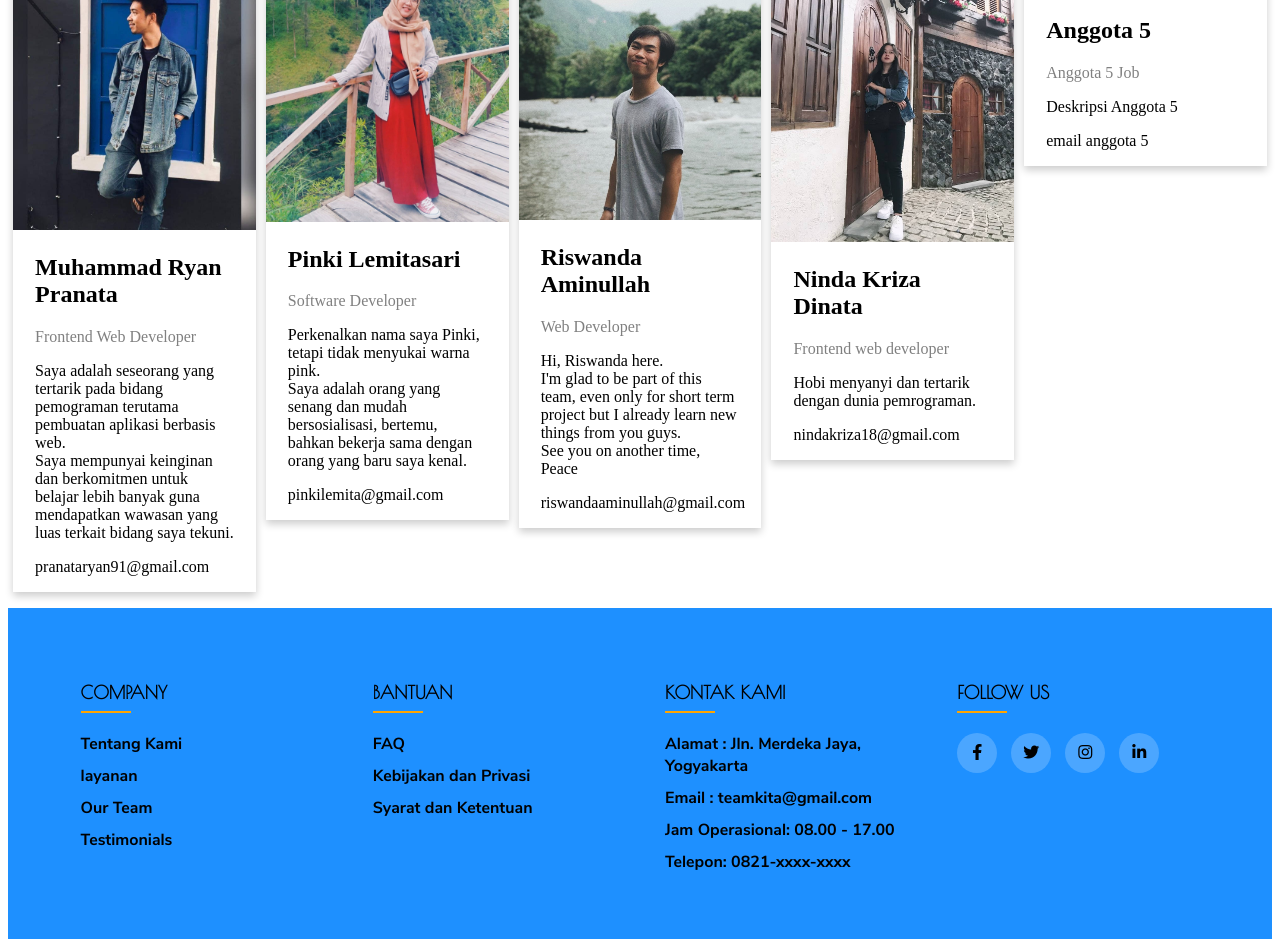
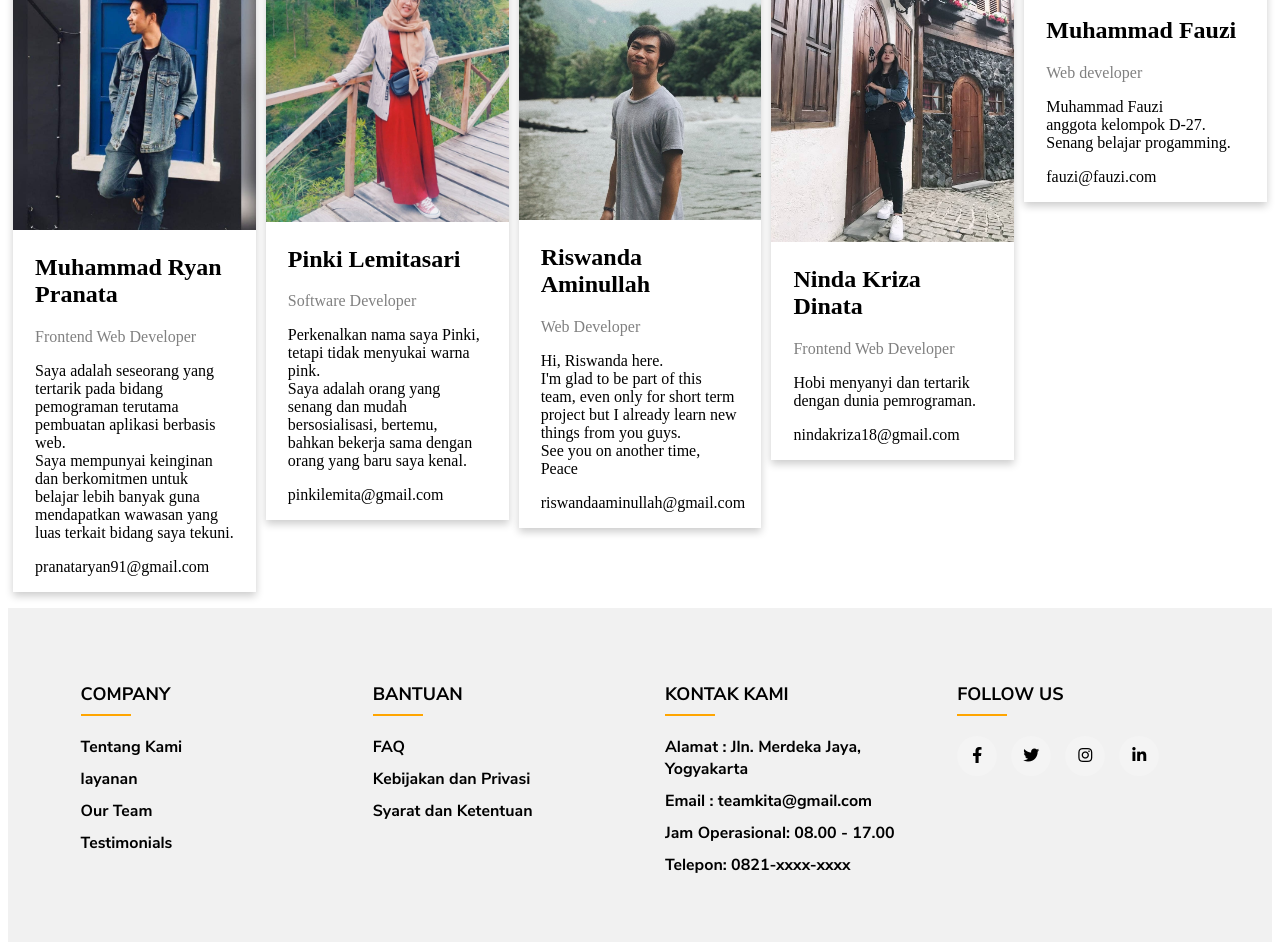
Before and after one commit to riswnda/web-d27, a plain HTML site: page index.html in a window 1280 px wide. Shown: the part 988-1938 px from the top of the page. Drawn offline with Linux system fonts and the light colour scheme.

Commit message:
Finalize project
*Update profile M. Fauzi
*Update Background color footer

```diff
--- a/index.html
+++ b/index.html
@@ -127,7 +127,7 @@
           />
           <div class="container">
             <h2>Ninda Kriza Dinata</h2>
-            <p class="title">Frontend web developer</p>
+            <p class="title">Frontend Web Developer</p>
             <p>Hobi menyanyi dan tertarik dengan dunia pemrograman.</p>
             <p>nindakriza18@gmail.com</p>
           </div>
@@ -142,10 +142,11 @@
             style="width: 100%"
           />
           <div class="container">
-            <h2>Anggota 5</h2>
-            <p class="title">Anggota 5 Job</p>
-            <p>Deskripsi Anggota 5</p>
-            <p>email anggota 5</p>
+            <h2>Muhammad Fauzi</h2>
+            <p class="title">Web developer</p>
+            <p>Muhammad Fauzi <br>
+            anggota kelompok D-27. Senang belajar progamming.</p>
+            <p>fauzi@fauzi.com</p>
           </div>
         </div>
       </div>
--- a/main.css
+++ b/main.css
@@ -242,7 +242,7 @@ main .team-desc {
 
 /* Footer */
 footer {
-  background-color: rgb(30,144,255);
+  background-color: #f1f1f1;
   padding: 50px 0;
 }
 
@@ -263,7 +263,7 @@ footer {
 
 .footer-col h4 {
   font-size: 18px;
-  font-family: poirotOne;
+  font-family: nunitoSans;
   text-transform: uppercase;
   color: #000;
   margin-bottom: 30px;
```
